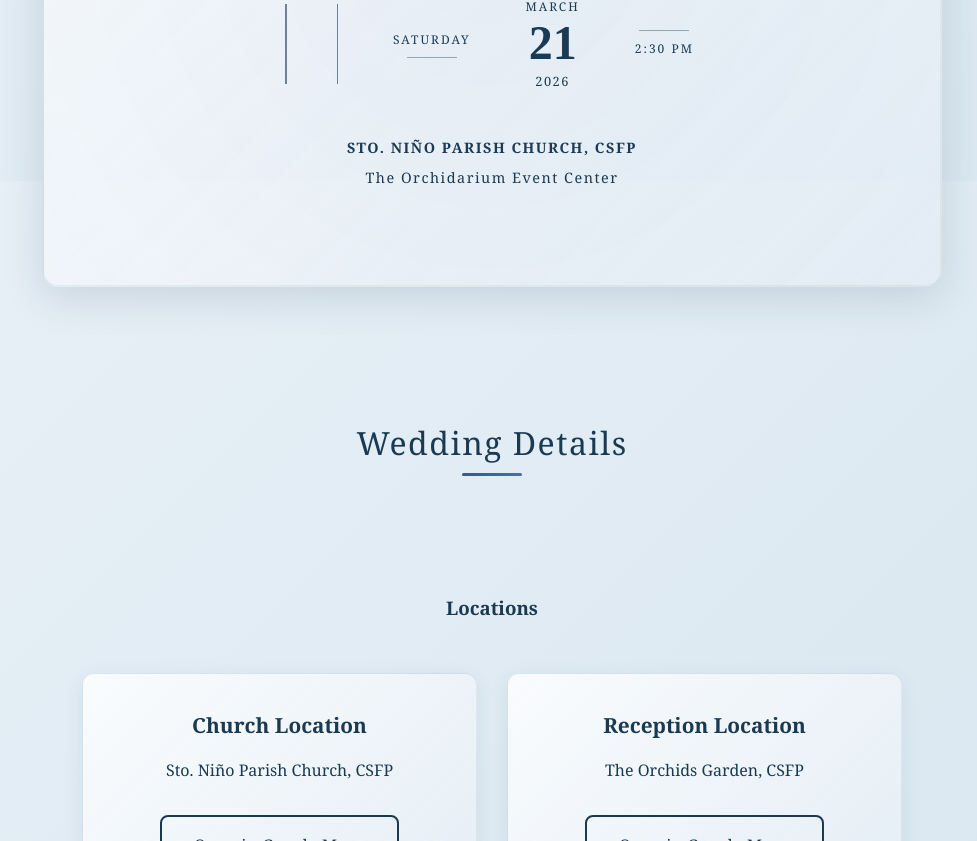
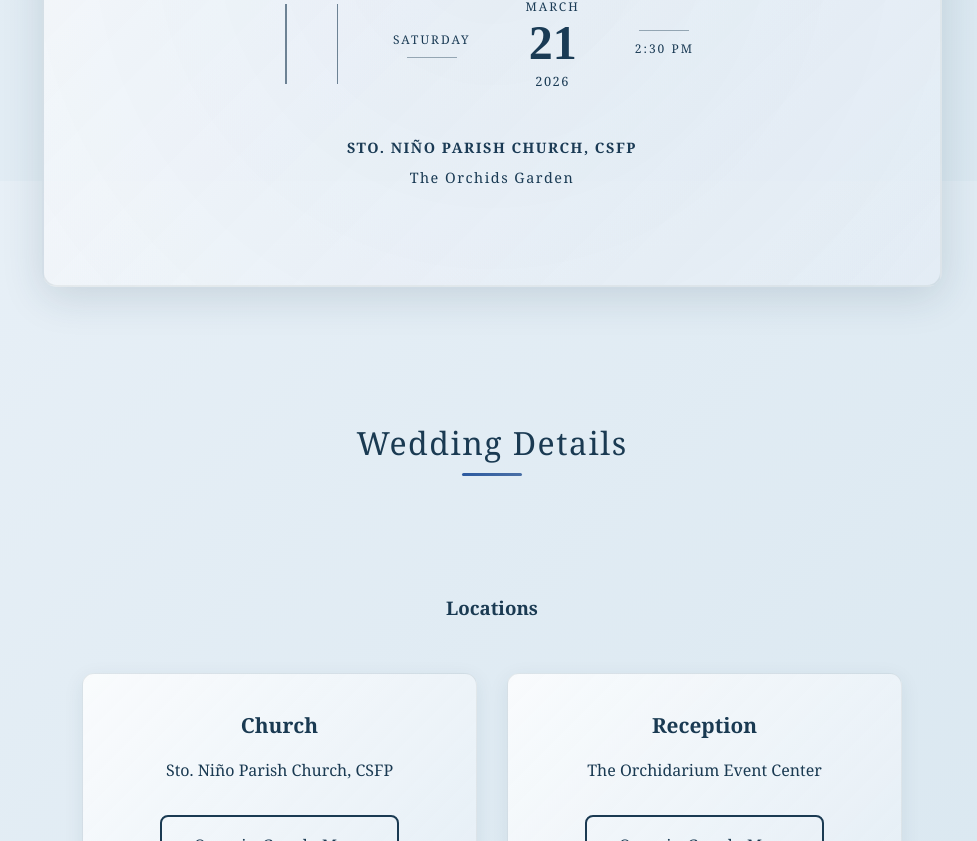
Before and after one commit to joparungaostudent-cell/raeandclaireinv, a React (Vite) app: page / in a window 1280 px wide. Shown: the part 619-1460 px from the top of the page, without its empty margins (148-1125 px from the left). Built offline with nearby package versions, Linux system fonts and the light colour scheme.

Commit message:
updated5

```diff
--- a/src/App.jsx
+++ b/src/App.jsx
@@ -112,7 +112,7 @@ export default function App() {
 
         <div className="ceremony-venues">
           <p className="venue-church">Sto. Niño Parish Church, CSFP</p>
-          <p className="venue-reception">The Orchidarium Event Center</p>
+          <p className="venue-reception">The Orchids Garden</p>
         </div>
 
 
@@ -142,7 +142,7 @@ export default function App() {
         <h3 className="section-subheading">Locations</h3>
         <div className="locations-container">
           <div className="location-card">
-            <h3>Church Location</h3>
+            <h3>Church</h3>
             <p>Sto. Niño Parish Church, CSFP</p>
             <a
               href="https://maps.google.com/maps/search/Sto.+Niño+Parish+Church+CSFP"
@@ -154,8 +154,8 @@ export default function App() {
           </div>
 
           <div className="location-card">
-            <h3>Reception Location</h3>
-            <p>The Orchids Garden, CSFP</p>
+            <h3>Reception</h3>
+            <p>The Orchidarium Event Center</p>
             <a
               href="https://maps.google.com/maps/search/The+Orchids+Garden+CSFP"
               target="_blank"
@@ -173,10 +173,10 @@ export default function App() {
             <div className="dress-code-gallery">
               <div className="dress-item reveal">
                 <img
-                  src="https://drive.google.com/file/d/1JDamBvFKvONq2vgJyb0IjlsxZwZB8_o0/view?usp=sharing"
+                  src="https://drive.google.com/uc?export=view&id=1JDamBvFKvONq2vgJyb0IjlsxZwZB8_o0"
                   alt="Barong/Long Gown"
                   style={{ cursor: 'pointer' }}
-                  onClick={() => window.open('https://drive.google.com/file/d/1JDamBvFKvONq2vgJyb0IjlsxZwZB8_o0/view?usp=sharing', '_blank')}
+                  onClick={() => window.open('https://drive.google.com/uc?export=view&id=1JDamBvFKvONq2vgJyb0IjlsxZwZB8_o0', '_blank')}
                 />
                 <span className="dress-label">Barong & Long Gown</span>
                 <p className="theme"></p>
@@ -195,17 +195,12 @@ export default function App() {
             <h4 className="dress-category">Guests</h4>
             <div className="dress-code-gallery">
               <div className="dress-item reveal">
-          <img
-  src="https://drive.google.com/uc?export=view&id=1ghBxi8bMEVNo5u3mkm7bvO7QvVzkaU3X"
-  alt="Suit/Dress"
-  style={{ cursor: 'pointer' }}
-  onClick={() =>
-    window.open(
-      'https://drive.google.com/file/d/1ghBxi8bMEVNo5u3mkm7bvO7QvVzkaU3X/view?usp=sharing',
-      '_blank'
-    )
-  }
-/>
+                <img
+                  src="https://drive.google.com/uc?export=view&id=1ghBxi8bMEVNo5u3mkm7bvO7QvVzkaU3X"
+                  alt="Suit/Dress"
+                  style={{ cursor: 'pointer' }}
+                  onClick={() => window.open('https://drive.google.com/uc?export=view&id=1ghBxi8bMEVNo5u3mkm7bvO7QvVzkaU3X', '_blank')}
+                />
 
                 <span className="dress-label">Suit & Dress</span>
                 <div className="color-swatches">
```
